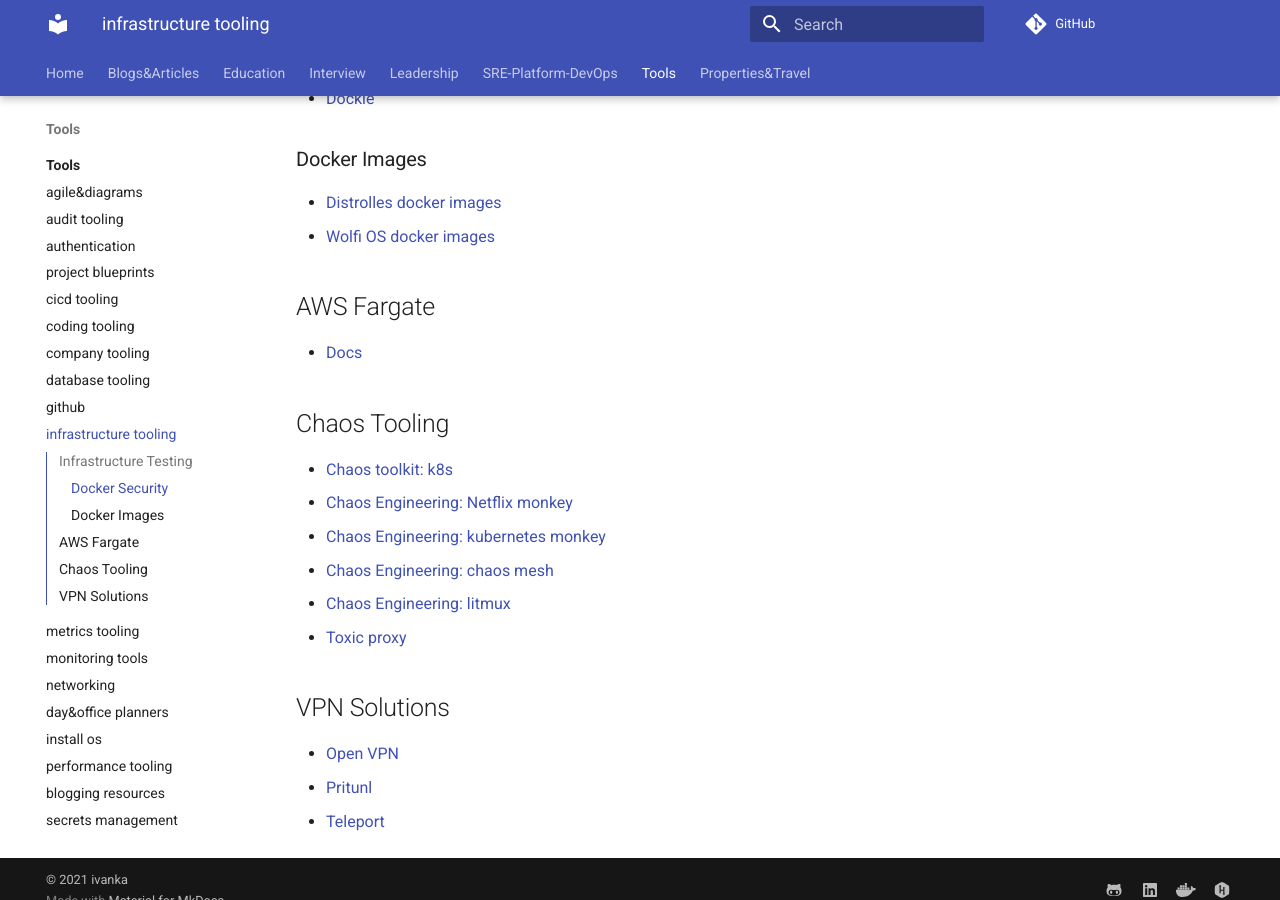
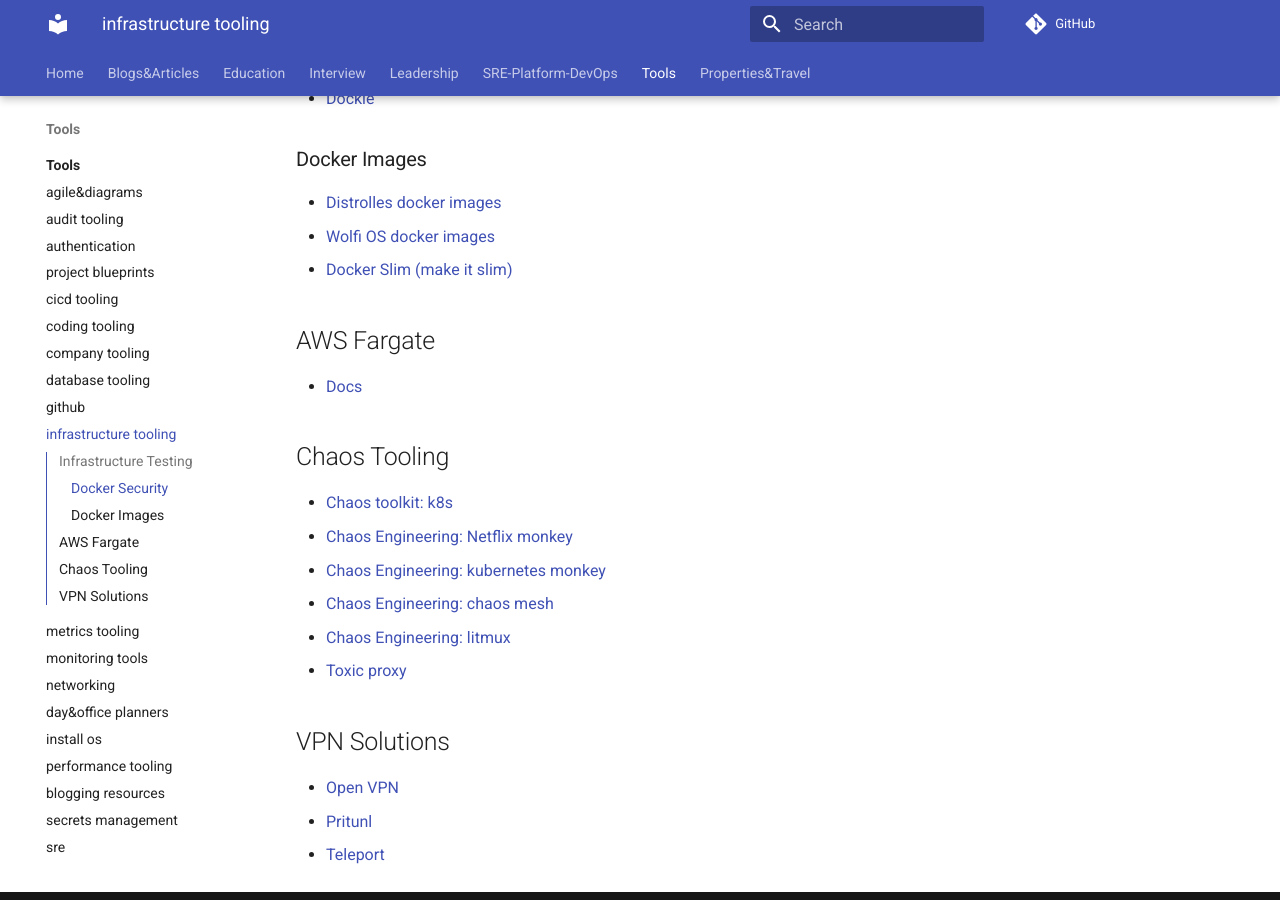
Before and after one commit to ivankatliarchuk/knowledge-base, an MkDocs documentation site: the page built from docs/tools/infrastructure.md, in a window 1280 px wide and 900 px high, scrolled down 805 px. Built offline with MkDocs 1.6.1 and Material for MkDocs 9.7.7, drawn with Linux system fonts in a browser that asks for light colours; comment, search, counter and statistics services are not loaded.

Commit message:
docker slim
Signed-off-by: ivan katliarchuk <ivan.katliarchuk@gmail.com>

```diff
--- a/docs/tools/infrastructure.md
+++ b/docs/tools/infrastructure.md
@@ -33,6 +33,7 @@
 
 - [Distrolles docker images](https://github.com/GoogleContainerTools/distroless)
 - [Wolfi OS docker images](https://github.com/wolfi-dev/)
+- [Docker Slim (make it slim)](https://github.com/slimtoolkit/slim)
 
 ## AWS Fargate
 
```
